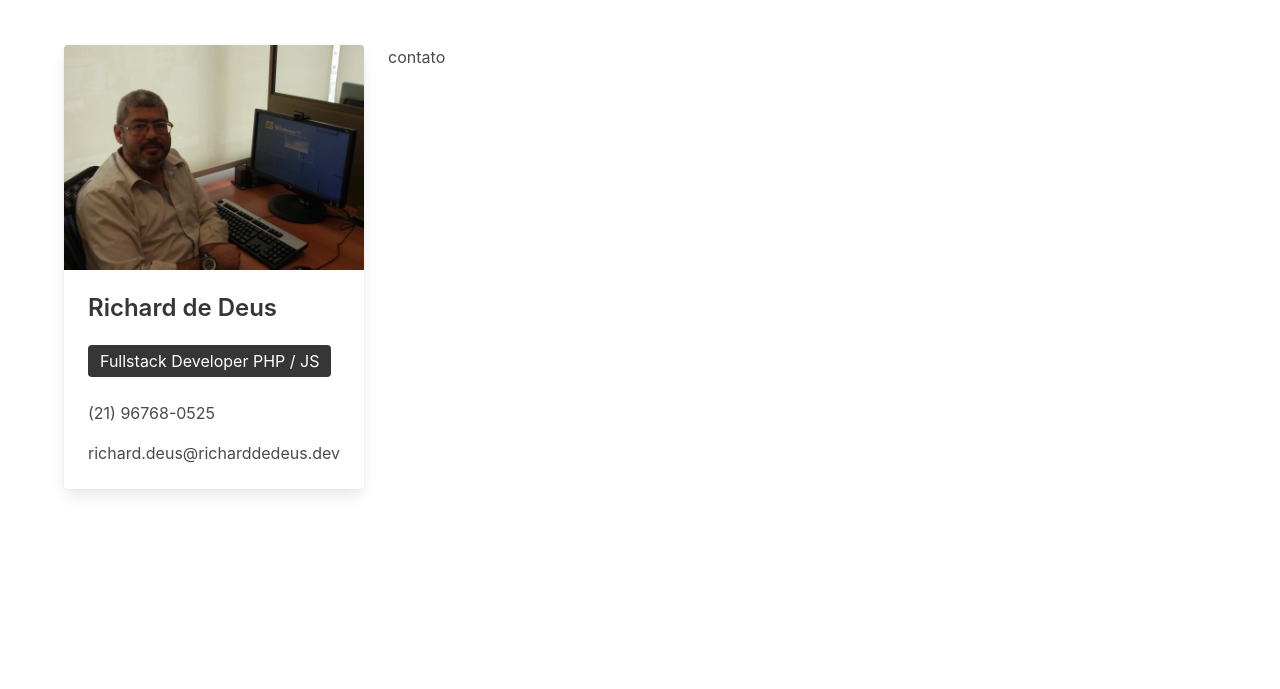
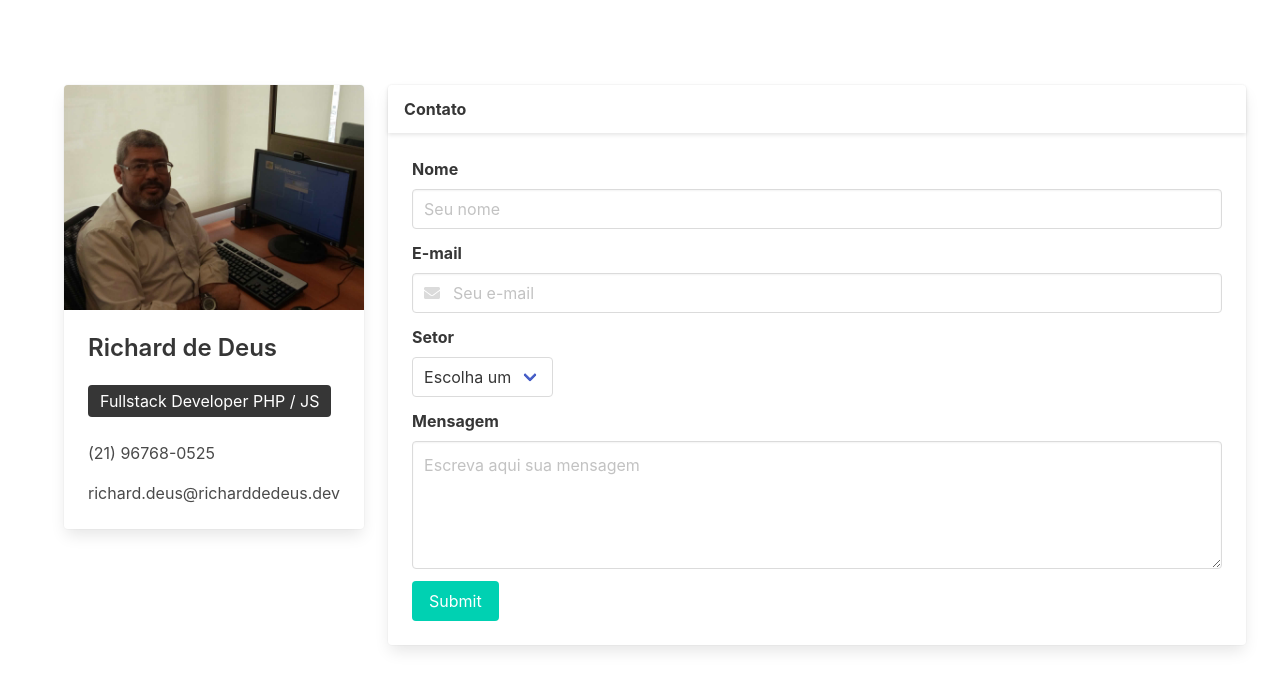
Before and after one commit to richarddedeus/bulma-escolajs, a plain HTML site: page contact.html in a window 1280 px wide. Shown: the part 55-744 px from the top of the page. Drawn offline with nearby package versions, Linux system fonts and the light colour scheme.

Commit message:
finalizando projeto

```diff
--- a/contact.html
+++ b/contact.html
@@ -61,7 +61,68 @@
                       </div>
                 </div>
                 <div class="column is-9">
-                   contato
+                  <div class="card">
+                    <header class="card-header">
+                      <p class="card-header-title">
+                        Contato
+                      </p>
+                    </header>
+                    <div class="card-content">
+                      <div class="content">
+                        <div class="field">
+                          <label class="label">Nome</label>
+                          <div class="control">
+                            <input class="input" type="text" placeholder="Seu nome">
+                          </div>
+                        </div>
+
+
+
+                        <div class="field">
+                          <label class="label">E-mail</label>
+                          <div class="control has-icons-left has-icons-right">
+                            <input class="input " type="email" placeholder="Seu e-mail" value="">
+                            <span class="icon is-small is-left">
+                              <i class="fas fa-envelope"></i>
+                            </span>
+
+                          </div>
+
+                        </div>
+
+                        <div class="field">
+                          <label class="label">Setor</label>
+                          <div class="control">
+                            <div class="select">
+                              <select>
+                                <option>Escolha um</option>
+                                <option>Suporte</option>
+                                <option>Sites</option>
+                              </select>
+                            </div>
+                          </div>
+                        </div>
+
+                        <div class="field">
+                          <label class="label">Mensagem</label>
+                          <div class="control">
+                            <textarea class="textarea" placeholder="Escreva aqui sua mensagem"></textarea>
+                          </div>
+                        </div>
+
+
+
+
+
+                        <div class="field is-grouped">
+                          <div class="control">
+                            <button class="button is-primary">Submit</button>
+                          </div>
+
+                        </div>
+                      </div>
+                    </div>
+                  </div>
                 </div>
             </div>
         </div>
--- a/styles.css
+++ b/styles.css
@@ -0,0 +1,7 @@
+.navbar{
+    margin-bottom: 40px;
+}
+
+.card{
+    margin-bottom: 20px;
+}
```
Also changed, not shown: index.html (+6 -27 lines).
